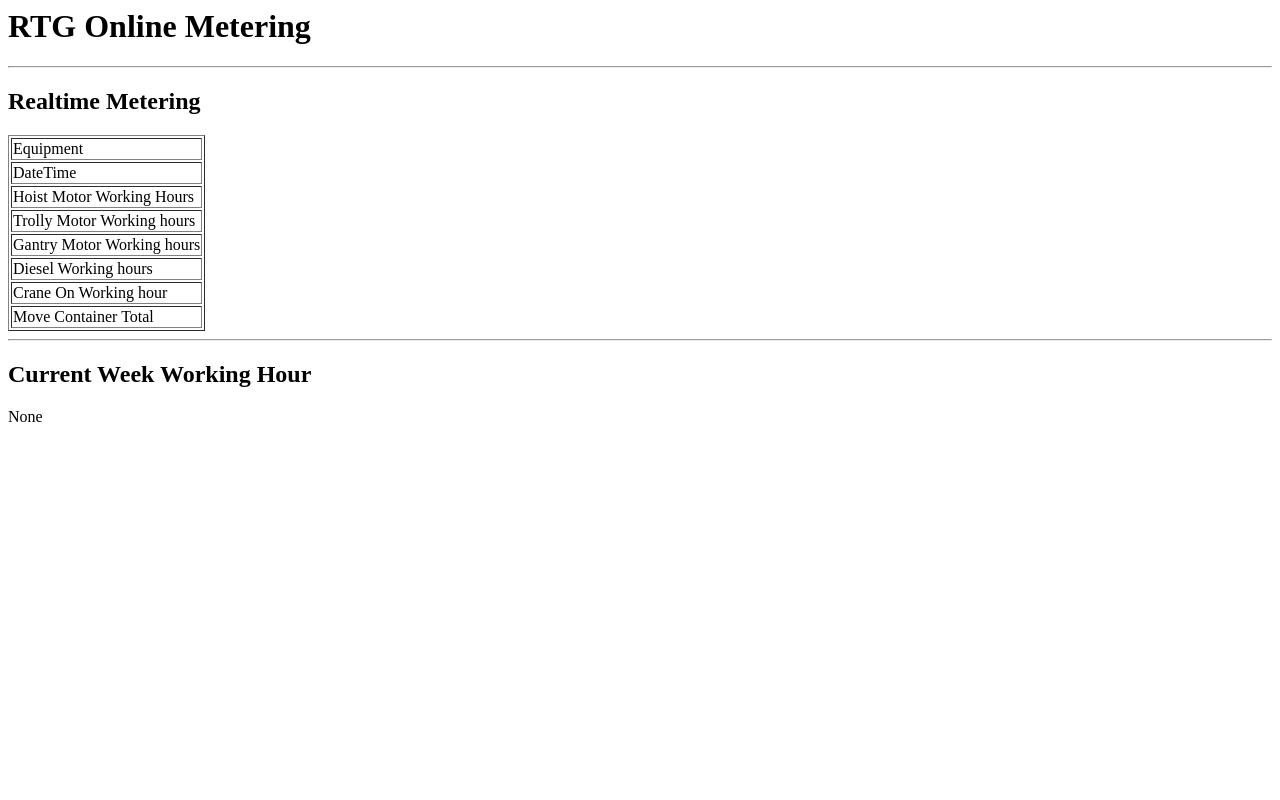
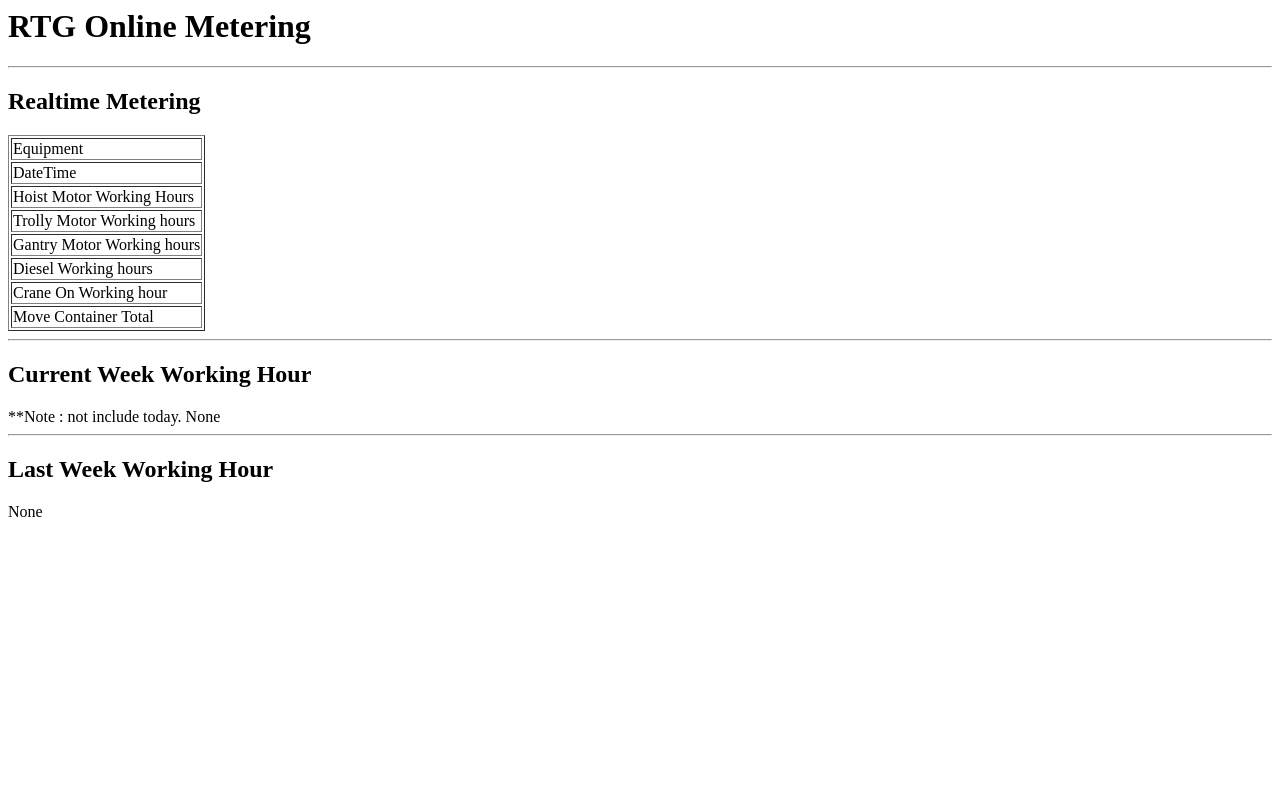
Before and after one commit to chutchais/LCB1-RTG, a Django app: page /machine/ in a window 1280 px wide. Run offline with Django 4.2, Linux system fonts and the light colour scheme; data comes from the database, SQL or seed files in the repository; data that the repository does not hold is empty.

Commit message:
Add last week summary on index page

```diff
--- a/src/machine/views.py
+++ b/src/machine/views.py
@@ -69,6 +69,34 @@ def index(request):
     else:
         context['currentweek']        = dict #html
 
+
+    # Added on Nov 7,2022 -- to show last week for all equipment
+    import datetime, pytz
+    tz 			= pytz.timezone('Asia/Bangkok')
+    today_tz 	=   datetime.datetime.now(tz=tz)
+    from datetime import datetime, time
+    today_tz_00 = datetime.combine(today_tz, time.min)
+    import datetime
+    end_Last_week_day = today_tz_00 - datetime.timedelta(today_tz_00.weekday())
+    start_Last_week_day = end_Last_week_day - datetime.timedelta(days=7)
+
+    key=f'LAST-WEEKS'
+    dict = cache.get(key)
+    if dict is None :
+        dict=list(DataLogger.objects.filter(
+                created__range = [start_Last_week_day,end_Last_week_day]).order_by('created').values(
+                    'created__date','item__name','last_value','current_value','item__equipment__name'))
+        # Add Diff
+        if dict :
+            dict                    = [ {**d,'diff':calculate_diff(d['current_value'],d['last_value'])} for d in dict]
+            df_weekly               = pd.DataFrame(dict)
+            weekly_table            = df_weekly.pivot_table('diff',['item__name'],'item__equipment__name',aggfunc= 'sum')
+            context['lastweek']       = weekly_table.to_html()
+            cache.set(key, weekly_table.to_html(),60*60*2)
+        else :
+            context['lastweek']       = None
+    else:
+        context['lastweek']        = dict #html
 
     # Render the HTML template index.html with the data in the context variable
     return render(request, 'machine/index.html', context=context)
--- a/src/templates/machine/index.html
+++ b/src/templates/machine/index.html
@@ -21,5 +21,9 @@
 </table>
 <hr>
 <h2>Current Week Working Hour</h2>
+**Note : not include today.
 {{currentweek|safe}}
+<hr>
+<h2>Last Week Working Hour</h2>
+{{lastweek|safe}}
 </body>
```
